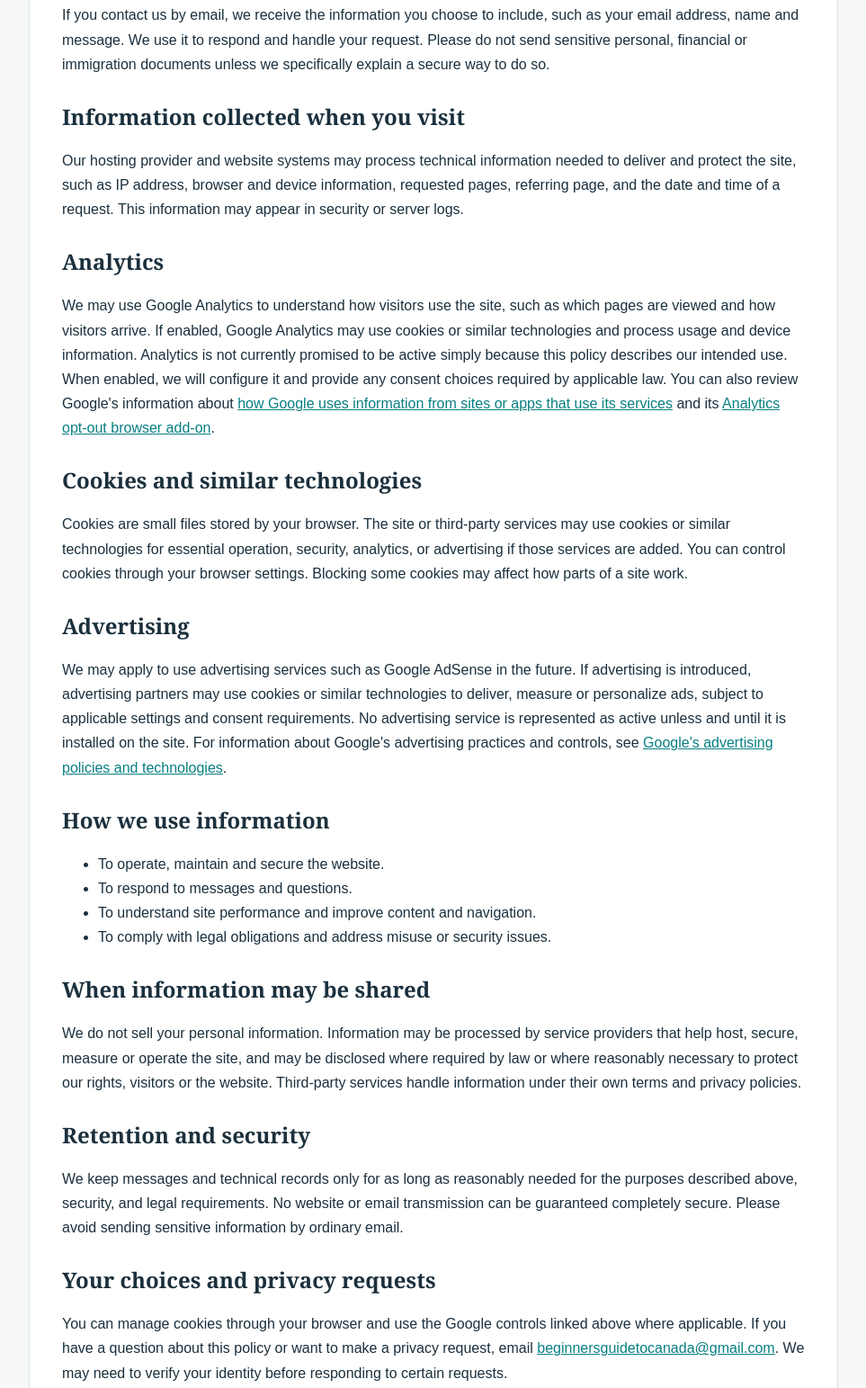
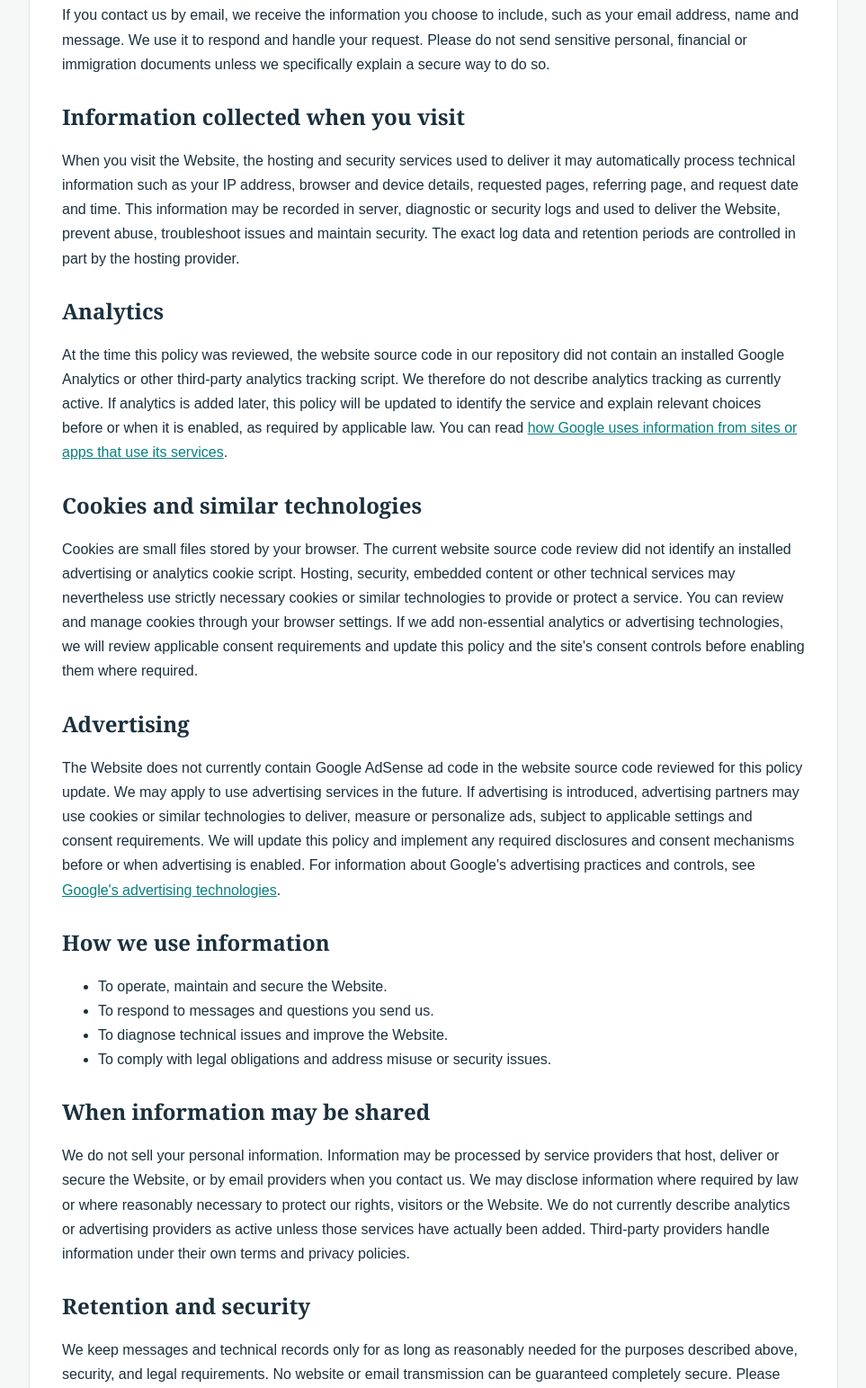
Before and after one commit to amitbhatia1298/beginners-guide-to-canada, a website: page privacy/index.html in a window 1280 px wide. Shown: the part 432-1975 px from the top of the page at 90% size, without its empty margins (158-1121 px from the left). Drawn offline with Linux system fonts and the light colour scheme.

Commit message:
Review and update BG2C privacy policy for current site setup

```diff
--- a/privacy/index.html
+++ b/privacy/index.html
@@ -18,27 +18,27 @@ p,li{overflow-wrap:anywhere}a{color:var(--teal)}.muted{color:var(--muted);font-s
 <body>
 <header><a href="/">← Beginners Guide to Canada</a></header>
 <main>
-<p class="muted">Last updated: November 14, 2026</p>
+<p class="muted">Last updated: November 23, 2026</p>
 <h1>Privacy Policy</h1>
 <p>Beginners Guide to Canada (“BG2C”, “we”, “our” or “us”) respects your privacy. This policy explains what information may be collected when you visit <a href="https://beginnersguidetocanada.ca/">beginnersguidetocanada.ca</a>, how it may be used, and the choices available to you.</p>
 <h2>Information you provide</h2>
 <p>If you contact us by email, we receive the information you choose to include, such as your email address, name and message. We use it to respond and handle your request. Please do not send sensitive personal, financial or immigration documents unless we specifically explain a secure way to do so.</p>
 <h2>Information collected when you visit</h2>
-<p>Our hosting provider and website systems may process technical information needed to deliver and protect the site, such as IP address, browser and device information, requested pages, referring page, and the date and time of a request. This information may appear in security or server logs.</p>
+<p>When you visit the Website, the hosting and security services used to deliver it may automatically process technical information such as your IP address, browser and device details, requested pages, referring page, and request date and time. This information may be recorded in server, diagnostic or security logs and used to deliver the Website, prevent abuse, troubleshoot issues and maintain security. The exact log data and retention periods are controlled in part by the hosting provider.</p>
 <h2>Analytics</h2>
-<p>We may use Google Analytics to understand how visitors use the site, such as which pages are viewed and how visitors arrive. If enabled, Google Analytics may use cookies or similar technologies and process usage and device information. Analytics is not currently promised to be active simply because this policy describes our intended use. When enabled, we will configure it and provide any consent choices required by applicable law. You can also review Google's information about <a href="https://policies.google.com/technologies/partner-sites">how Google uses information from sites or apps that use its services</a> and its <a href="https://tools.google.com/dlpage/gaoptout">Analytics opt-out browser add-on</a>.</p>
+<p>At the time this policy was reviewed, the website source code in our repository did not contain an installed Google Analytics or other third-party analytics tracking script. We therefore do not describe analytics tracking as currently active. If analytics is added later, this policy will be updated to identify the service and explain relevant choices before or when it is enabled, as required by applicable law. You can read <a href="https://policies.google.com/technologies/partner-sites">how Google uses information from sites or apps that use its services</a>.</p>
 <h2>Cookies and similar technologies</h2>
-<p>Cookies are small files stored by your browser. The site or third-party services may use cookies or similar technologies for essential operation, security, analytics, or advertising if those services are added. You can control cookies through your browser settings. Blocking some cookies may affect how parts of a site work.</p>
+<p>Cookies are small files stored by your browser. The current website source code review did not identify an installed advertising or analytics cookie script. Hosting, security, embedded content or other technical services may nevertheless use strictly necessary cookies or similar technologies to provide or protect a service. You can review and manage cookies through your browser settings. If we add non-essential analytics or advertising technologies, we will review applicable consent requirements and update this policy and the site's consent controls before enabling them where required.</p>
 <h2>Advertising</h2>
-<p>We may apply to use advertising services such as Google AdSense in the future. If advertising is introduced, advertising partners may use cookies or similar technologies to deliver, measure or personalize ads, subject to applicable settings and consent requirements. No advertising service is represented as active unless and until it is installed on the site. For information about Google's advertising practices and controls, see <a href="https://policies.google.com/technologies/ads">Google's advertising policies and technologies</a>.</p>
+<p>The Website does not currently contain Google AdSense ad code in the website source code reviewed for this policy update. We may apply to use advertising services in the future. If advertising is introduced, advertising partners may use cookies or similar technologies to deliver, measure or personalize ads, subject to applicable settings and consent requirements. We will update this policy and implement any required disclosures and consent mechanisms before or when advertising is enabled. For information about Google's advertising practices and controls, see <a href="https://policies.google.com/technologies/ads">Google's advertising technologies</a>.</p>
 <h2>How we use information</h2>
-<ul><li>To operate, maintain and secure the website.</li><li>To respond to messages and questions.</li><li>To understand site performance and improve content and navigation.</li><li>To comply with legal obligations and address misuse or security issues.</li></ul>
+<ul><li>To operate, maintain and secure the Website.</li><li>To respond to messages and questions you send us.</li><li>To diagnose technical issues and improve the Website.</li><li>To comply with legal obligations and address misuse or security issues.</li></ul>
 <h2>When information may be shared</h2>
-<p>We do not sell your personal information. Information may be processed by service providers that help host, secure, measure or operate the site, and may be disclosed where required by law or where reasonably necessary to protect our rights, visitors or the website. Third-party services handle information under their own terms and privacy policies.</p>
+<p>We do not sell your personal information. Information may be processed by service providers that host, deliver or secure the Website, or by email providers when you contact us. We may disclose information where required by law or where reasonably necessary to protect our rights, visitors or the Website. We do not currently describe analytics or advertising providers as active unless those services have actually been added. Third-party providers handle information under their own terms and privacy policies.</p>
 <h2>Retention and security</h2>
 <p>We keep messages and technical records only for as long as reasonably needed for the purposes described above, security, and legal requirements. No website or email transmission can be guaranteed completely secure. Please avoid sending sensitive information by ordinary email.</p>
 <h2>Your choices and privacy requests</h2>
-<p>You can manage cookies through your browser and use the Google controls linked above where applicable. If you have a question about this policy or want to make a privacy request, email <a href="mailto:beginnersguidetocanada@gmail.com">beginnersguidetocanada@gmail.com</a>. We may need to verify your identity before responding to certain requests.</p>
+<p>You can manage or delete cookies through your browser settings. If we introduce analytics, advertising or other optional tracking, we will provide any additional choices or consent controls required by applicable law. If you have a question about this policy or want to make a privacy request, email <a href="mailto:beginnersguidetocanada@gmail.com">beginnersguidetocanada@gmail.com</a>. Please describe your request and the information it concerns. We may need to verify your identity before responding.</p>
 <h2>Children</h2>
 <p>This website is intended for a general audience and is not directed to children under 13. Please contact us if you believe a child has provided personal information to us.</p>
 <h2>Third-party websites</h2>
@@ -47,7 +47,7 @@ p,li{overflow-wrap:anywhere}a{color:var(--teal)}.muted{color:var(--muted);font-s
 <p>We may update this policy as the site and its services change. The “Last updated” date at the top indicates when the policy was most recently revised.</p>
 <h2>Contact</h2>
 <p>For privacy questions, contact <a href="mailto:beginnersguidetocanada@gmail.com">beginnersguidetocanada@gmail.com</a>.</p>
-<p><a href="/">Return to the BG2C homepage</a></p>
+<p><a href="/">Return to the BG2C homepage</a> · <a href="/terms/">Terms &amp; Conditions</a> · <a href="/disclaimer/">Disclaimer</a> · <a href="/editorial-policy/">Editorial Policy</a> · <a href="/contact/">Contact</a></p>
 </main>
 </body>
 </html>
```
